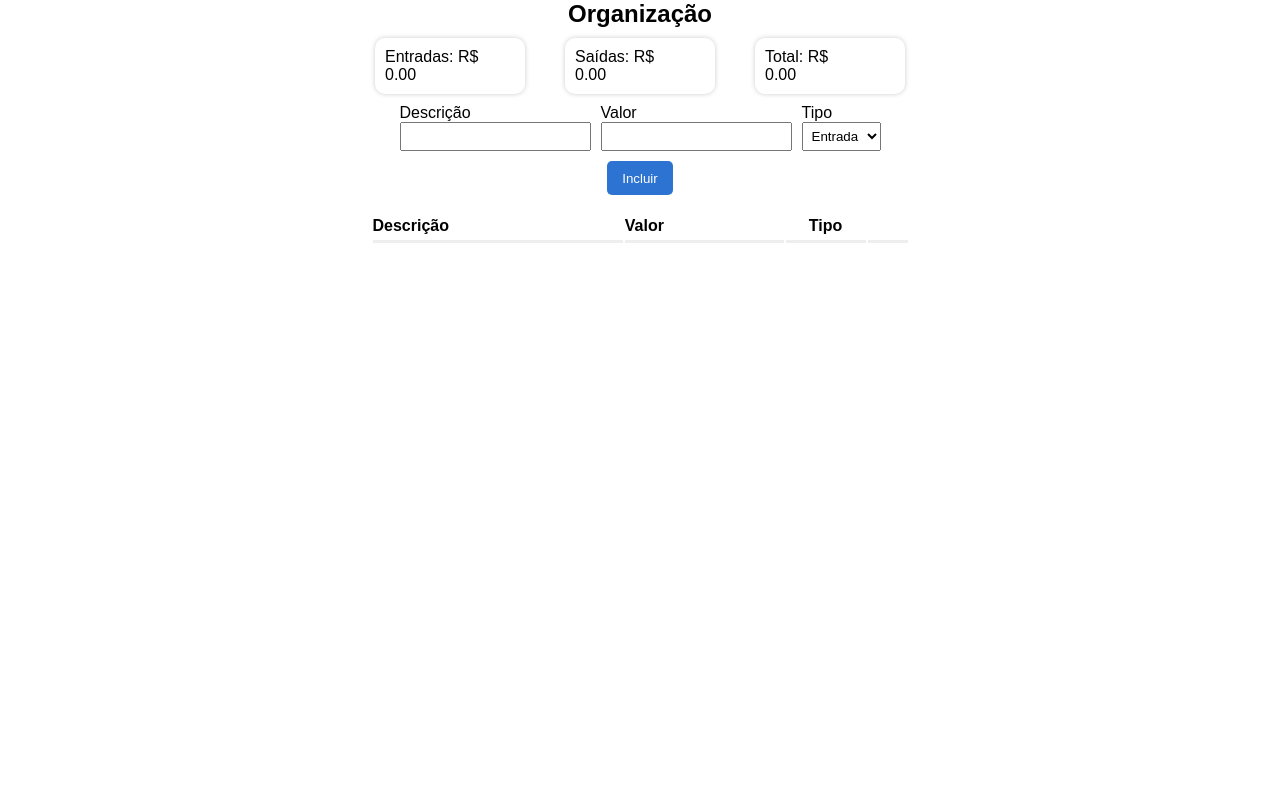
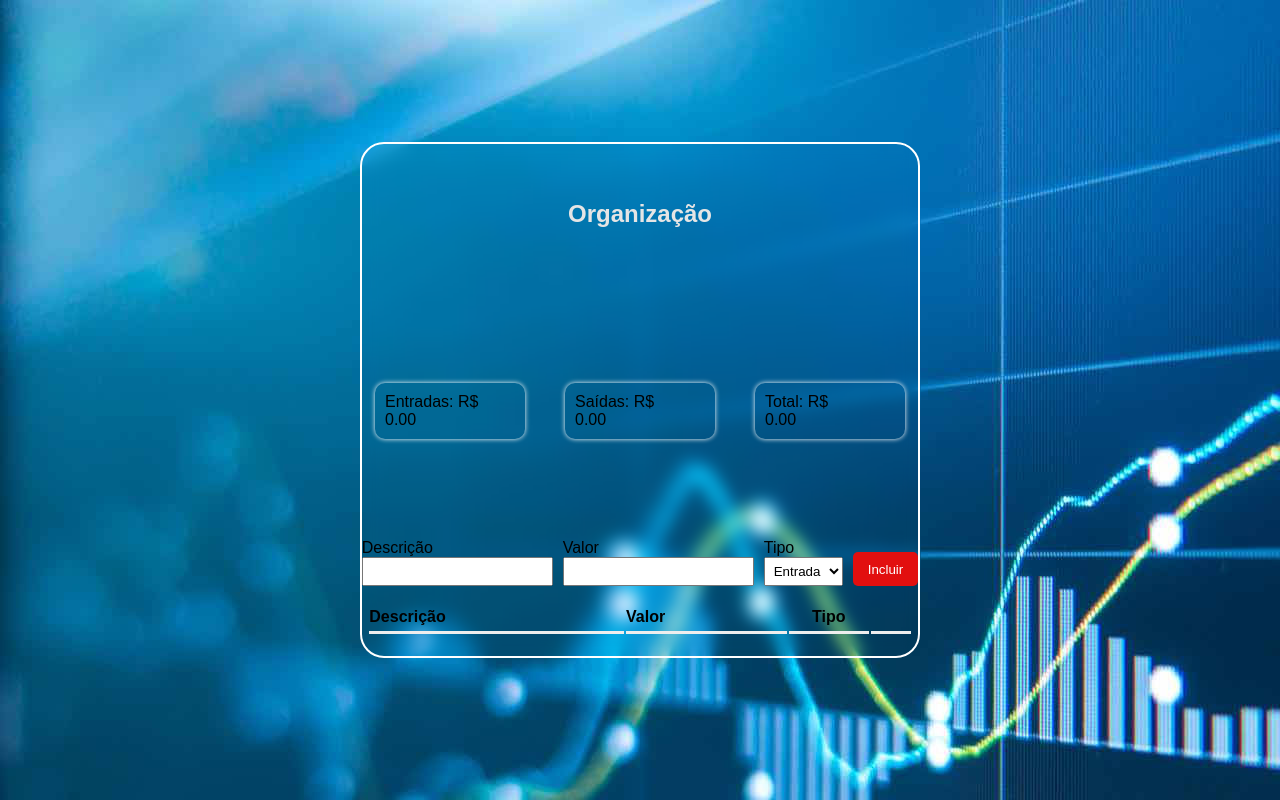
Before and after one commit to renanzinbsb/teste_financias, a plain HTML site: page index.html in a window 1280 px wide. Drawn offline with nearby package versions, Linux system fonts and the light colour scheme.

Commit message:
Update style.css
ajuste imgs

```diff
--- a/style.css
+++ b/style.css
@@ -6,23 +6,43 @@
   outline: none;
 }
 
+:root {
+  --text-dark: #171717;
+  --text-light: #e5e5e5;
+  --white: #ffffff;
+}
+
 body {
-  height: 100vh;
+  min-height: 100vh;
   display: flex;
   justify-content: center;
+  background-image: url("walpae.jpg");
 }
+.fundo{
+  display: flex;
+  align-items: center;
 
+}
 main {
-  max-width: 550px;
+  max-width: 650px;
   width: 100%;
   display: flex;
   flex-direction: column;
   align-items: center;
+  border: 2px solid var(--white);
+  border-radius: 1.5rem;
+  margin: 1rem;
+  backdrop-filter: blur(8px);
+}
+.descri{
+  text-align: center;
+  padding: 10%;
+  color: #e5e5e5;
 }
 
 .resume {
   display: flex;
-  padding: 10px 0;
+  padding: 100px 0;
   gap: 40px;
   width: 100%;
   justify-content: center;
@@ -32,7 +52,7 @@ main {
 .resume > div {
   display: flex;
   flex-direction: column;
-  box-shadow: 0px 0px 5px #ccc;
+  box-shadow: 0px 0px 5px #ffffff;
   border-radius: 10px;
   padding: 10px;
   width: 150px;
@@ -53,7 +73,7 @@ main {
 }
 
 .newItem > button {
-  background-color: #2C73D2;
+  background-color: #e20f0f;
   color: white;
   border: none;
   padding: 0 15px;
```
